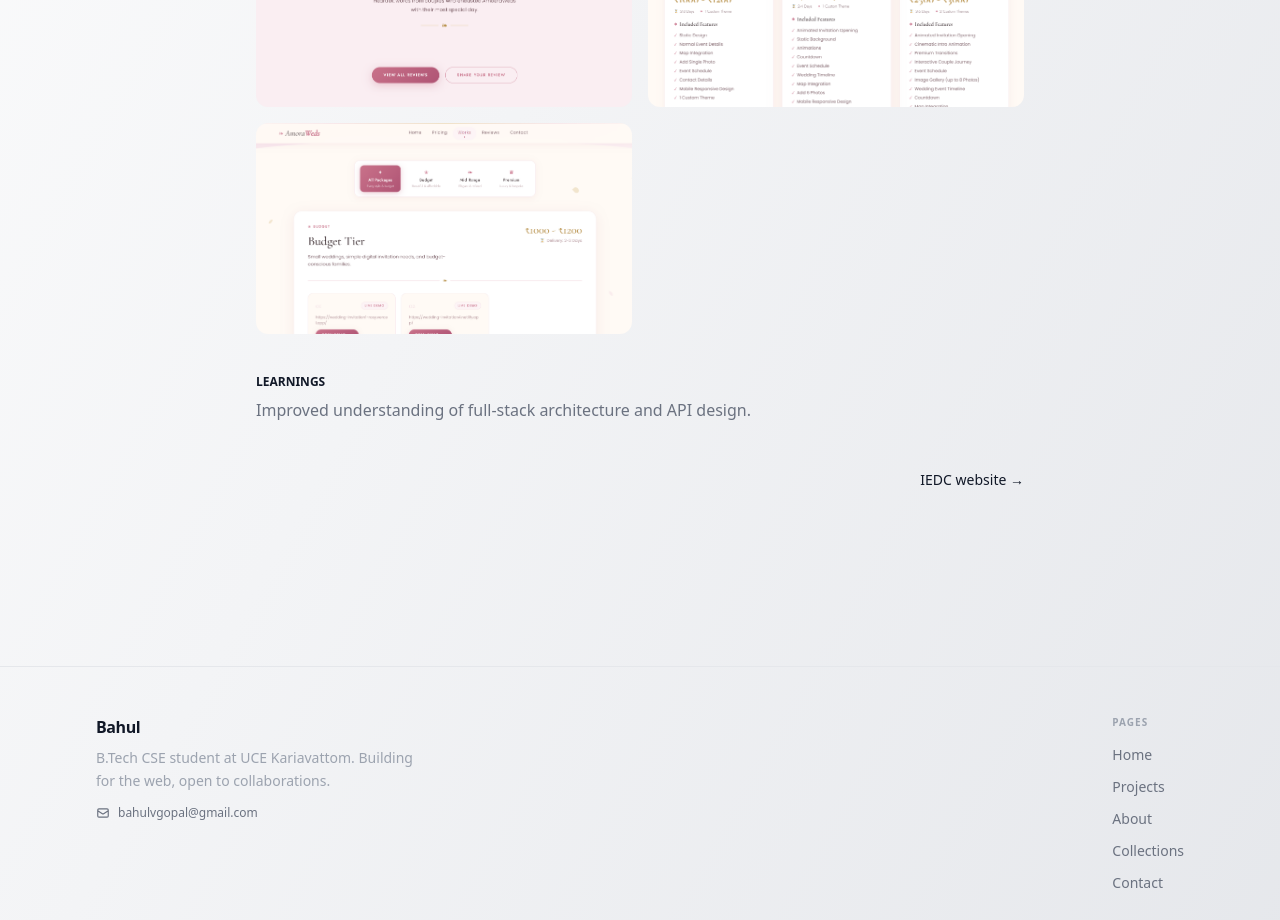
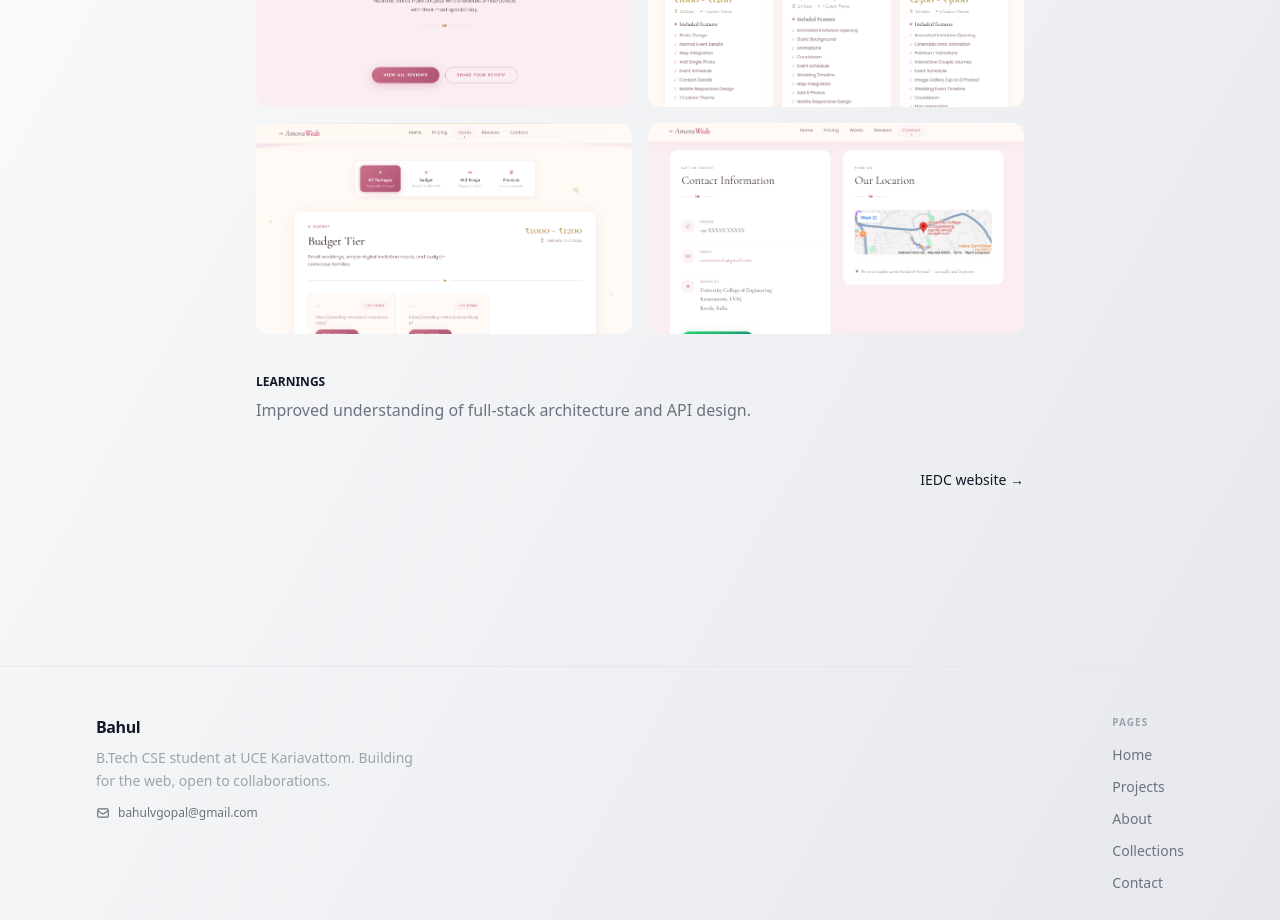
Before and after one commit to Bahulvgopal/portfolio, a Next.js app: page /projects/amora in a window 1280 px wide. Shown: the part 1260-2180 px from the top of the page. Built offline with nearby package versions, Linux system fonts and the light colour scheme.

Commit message:
Add new screenshot to project data

```diff
--- a/data/projects.ts
+++ b/data/projects.ts
@@ -31,6 +31,7 @@ export const projects = [
       "/images/projects/aw2.png",
       "/images/projects/aw3.png",
       "/images/projects/aw4.png",
+      "/images/projects/aw5.png",
     ],
   },
 
```
